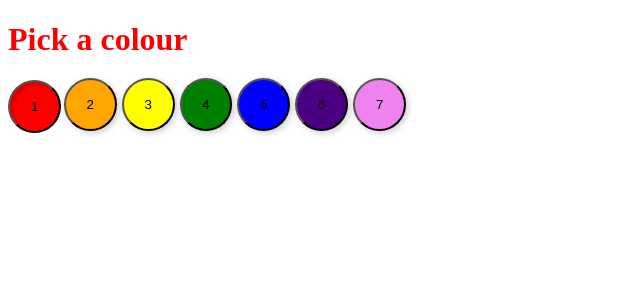
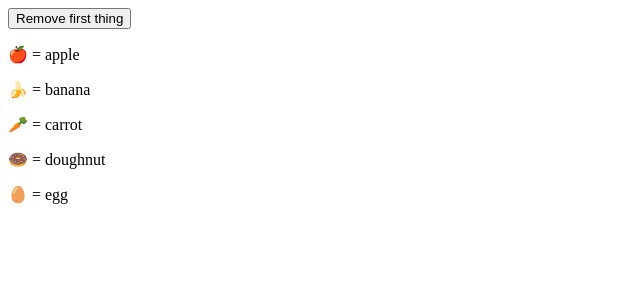
Before and after one commit to bzm3r/relearning-svelte, a SvelteKit app: page / in a window 1280 px wide. Shown: the top 300 px of the page, without its empty margins (0-640 px from the left). Built offline with nearby package versions, Linux system fonts and the light colour scheme.

Commit message:
keyed each blocks...but I didn't use any keys...

```diff
--- /dev/null
+++ b/src/tutorial/Thing.svelte
@@ -0,0 +1,21 @@
+<script lang="ts">
+	import type { EmojiMap } from './Thing';
+
+	const emojis: EmojiMap = {
+		apple: '🍎',
+		banana: '🍌',
+		carrot: '🥕',
+		doughnut: '🍩',
+		egg: '🥚'
+	};
+
+	// the name is updated whenever the prop value changes...
+	type EmojiKey = keyof EmojiMap;
+	let { name }: { name: EmojiKey } = $props();
+
+	// ...but the "emoji" variable is fixed upon initialisation
+	// of the component because it uses `const` instead of `$:`
+	let emoji = $derived(emojis[name]);
+</script>
+
+<p>{emoji} = {name}</p>
--- /dev/null
+++ b/src/tutorial/Thing.ts
@@ -0,0 +1,7 @@
+export type EmojiMap = {
+	apple: string;
+	banana: string;
+	carrot: string;
+	doughnut: string;
+	egg: string;
+};
--- a/src/tutorial/Tutorial.svelte
+++ b/src/tutorial/Tutorial.svelte
@@ -1,45 +1,23 @@
 <script lang="ts">
-	const colors = ['red', 'orange', 'yellow', 'green', 'blue', 'indigo', 'violet'];
-	let selected = $state(colors[0]);
+	import type { EmojiMap } from './Thing';
+	import Thing from './Thing.svelte';
+
+	type ThingObj = { id: Number; name: keyof EmojiMap };
+	let things: ThingObj[] = $state([
+		{ id: 1, name: 'apple' },
+		{ id: 2, name: 'banana' },
+		{ id: 3, name: 'carrot' },
+		{ id: 4, name: 'doughnut' },
+		{ id: 5, name: 'egg' }
+	]);
+
+	function handleClick() {
+		things = things.slice(1);
+	}
 </script>
 
-<h1 style="color: {selected}">Pick a colour</h1>
+<button onclick={handleClick}> Remove first thing </button>
 
-<div>
-	{#each colors as color, i}
-		<button
-			aria-current={selected === color}
-			aria-label={color}
-			style="background: {color}"
-			onclick={() => (selected = color)}>{i + 1}</button
-		>
-	{/each}
-</div>
-
-<style>
-	h1 {
-		transition: color 0.2s;
-	}
-
-	div {
-		display: grid;
-		grid-template-columns: repeat(7, 1fr);
-		grid-gap: 5px;
-		max-width: 400px;
-	}
-
-	button {
-		aspect-ratio: 1;
-		border-radius: 50%;
-		background: var(--color, #fff);
-		transform: translate(-2px, -2px);
-		filter: drop-shadow(2px 2px 3px rgba(0, 0, 0, 0.2));
-		transition: all 0.1s;
-	}
-
-	button[aria-current='true'] {
-		transform: none;
-		filter: none;
-		box-shadow: inset 3px 3px 4px rgba(0, 0, 0, 0.2);
-	}
-</style>
+{#each things as thing}
+	<Thing name={thing.name} />
+{/each}
```
